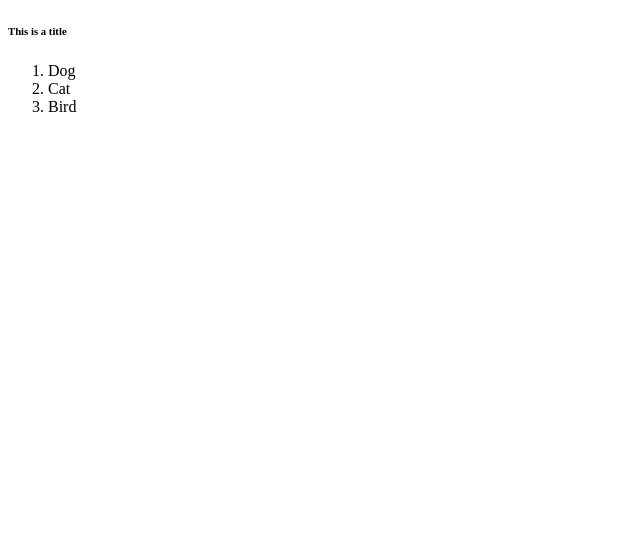
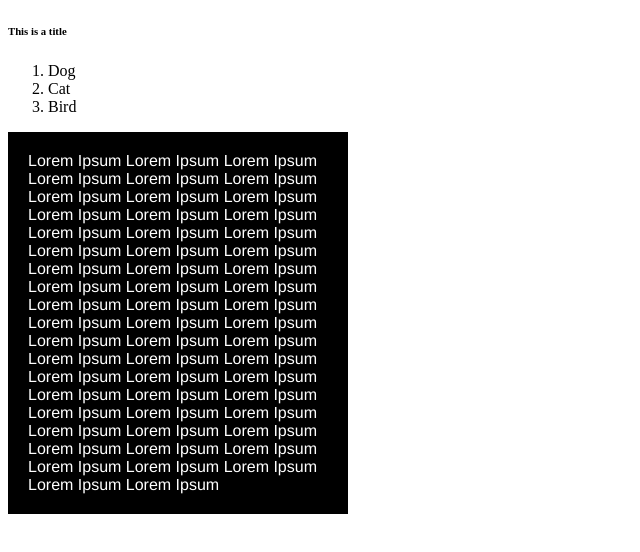
Before and after one commit to alNYCDA/CauseSite_DEC2015, a plain HTML site: page index.html in a window 1280 px wide. Shown: the whole page, without its empty margins (0-640 px from the left). Drawn offline with Linux system fonts and the light colour scheme.

Commit message:
added a paragraph

```diff
--- a/index.html
+++ b/index.html
@@ -3,6 +3,16 @@
 	<head>
 		<title> Cause Site </title>
 	</head>
+
+	<style type="text/css">
+	p {
+		background-color: black;
+		color: white;
+		width: 300px;
+		padding: 20px;
+		font-family: Helvetica;
+	}
+	</style>
 	<body>
 
 
@@ -14,6 +24,10 @@
 		<li>Bird</li>
 	</ol>
 
+	<p>
+		Lorem Ipsum Lorem Ipsum Lorem Ipsum Lorem Ipsum Lorem Ipsum Lorem Ipsum Lorem Ipsum Lorem Ipsum Lorem Ipsum Lorem Ipsum Lorem Ipsum Lorem Ipsum Lorem Ipsum Lorem Ipsum Lorem Ipsum Lorem Ipsum Lorem Ipsum Lorem Ipsum Lorem Ipsum Lorem Ipsum Lorem Ipsum Lorem Ipsum Lorem Ipsum Lorem Ipsum Lorem Ipsum Lorem Ipsum Lorem Ipsum Lorem Ipsum Lorem Ipsum Lorem Ipsum Lorem Ipsum Lorem Ipsum Lorem Ipsum Lorem Ipsum Lorem Ipsum Lorem Ipsum Lorem Ipsum Lorem Ipsum Lorem Ipsum Lorem Ipsum Lorem Ipsum Lorem Ipsum Lorem Ipsum Lorem Ipsum Lorem Ipsum Lorem Ipsum Lorem Ipsum Lorem Ipsum Lorem Ipsum Lorem Ipsum Lorem Ipsum Lorem Ipsum Lorem Ipsum Lorem Ipsum Lorem Ipsum Lorem Ipsum
+	</p>
+
 
 
 	</body>
```
